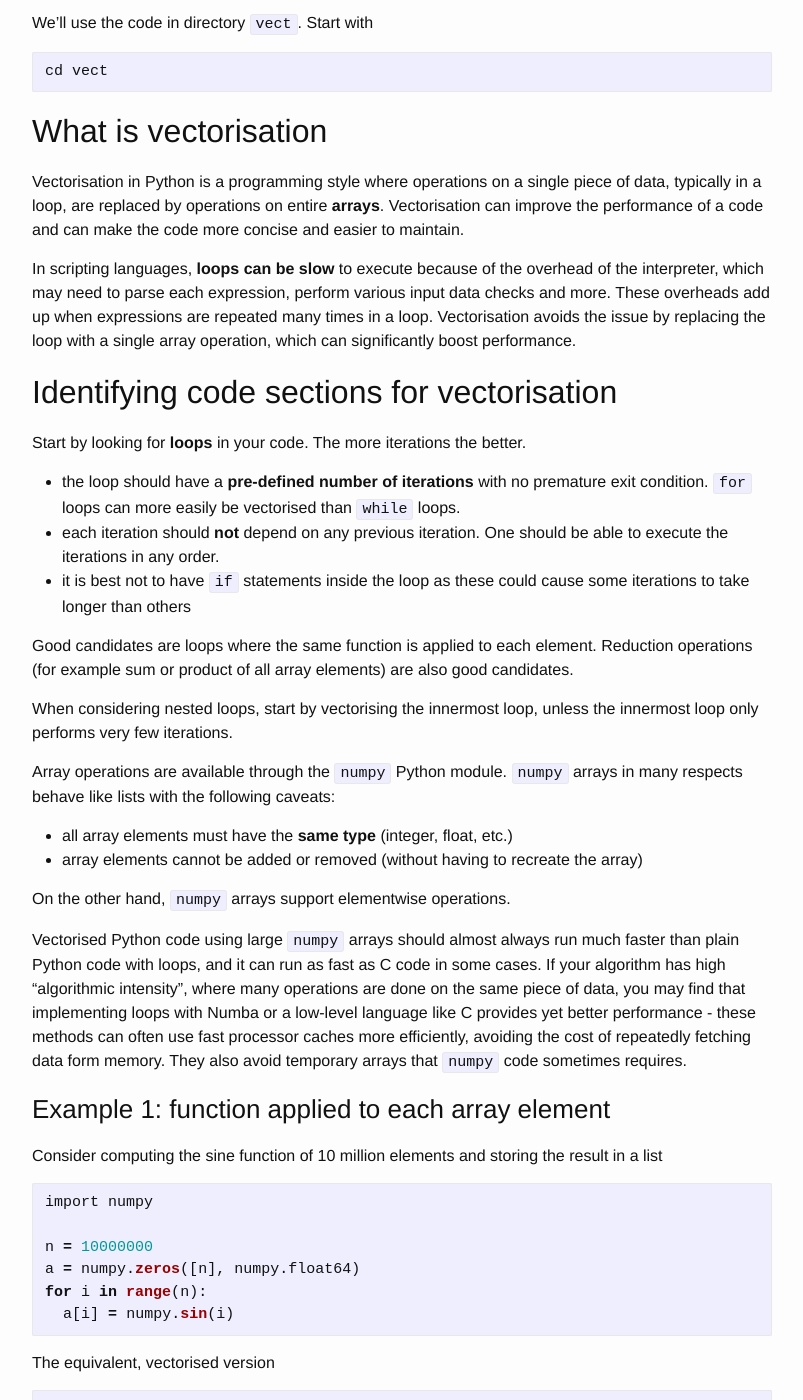
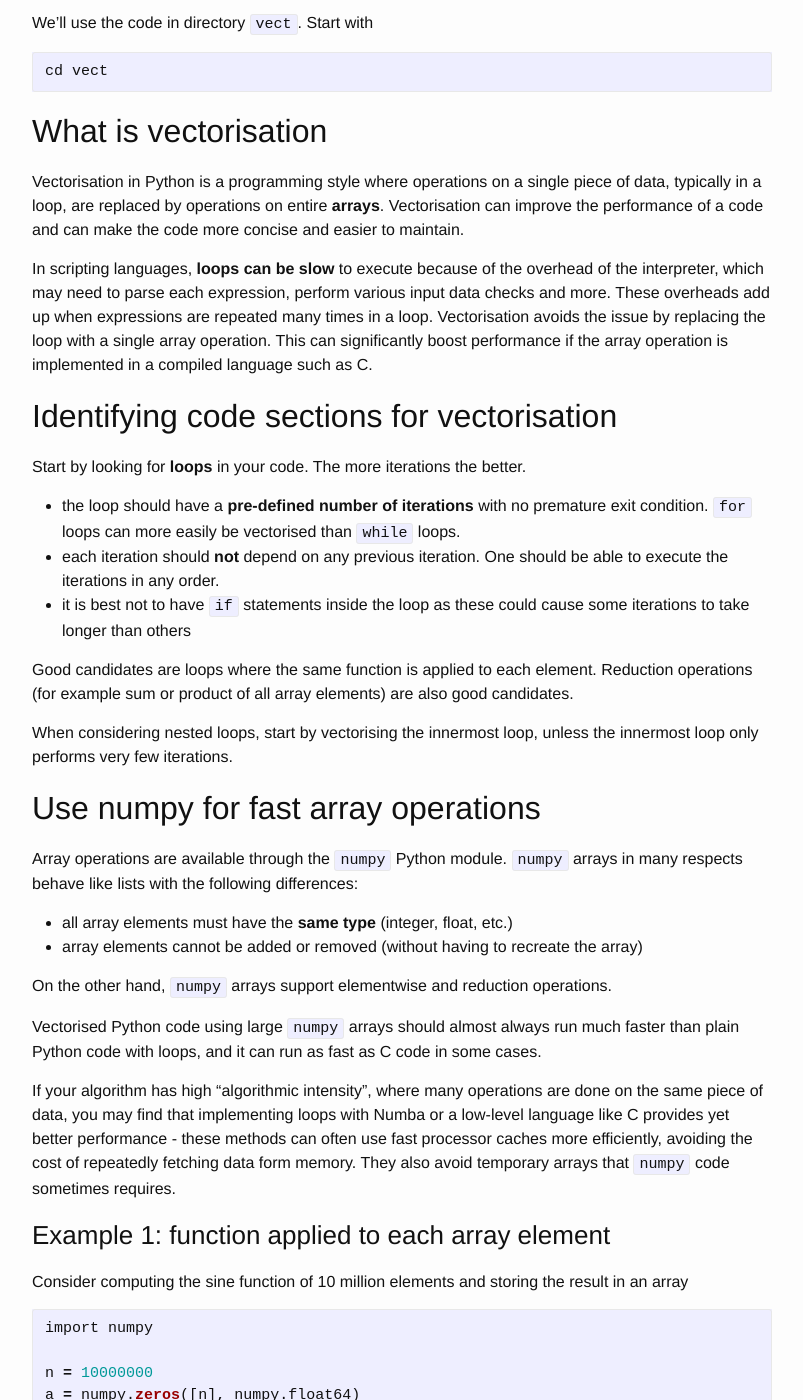
Before and after one commit to nesi/perf-training, a Jekyll site: the page built from _lessons/python-scatter/02-vectorising.md, in a window 1280 px wide and 1400 px high, scrolled down 772 px. Shown: the whole window, without its empty margins (238-1041 px from the left). Built offline with Jekyll 4.4.1, drawn with Linux system fonts in a browser that asks for light colours; some of the changed text lies outside the part shown.

Commit message:
more instructions for the exercise, new subsection title and other improvements

````diff
--- a/_lessons/python-scatter/02-vectorising.md
+++ b/_lessons/python-scatter/02-vectorising.md
@@ -23,7 +23,7 @@
 
 Vectorisation in Python is a programming style where operations on a single piece of data, typically in a loop, are replaced by operations on entire **arrays**. Vectorisation can improve the performance of a code and can make the code more concise and easier to maintain.
 
-In scripting languages, **loops can be slow** to execute because of the overhead of the interpreter, which may need to parse each expression, perform various input data checks and more. These overheads add up when expressions are repeated many times in a loop. Vectorisation avoids the issue by replacing the loop with a single array operation, which can significantly boost performance.
+In scripting languages, **loops can be slow** to execute because of the overhead of the interpreter, which may need to parse each expression, perform various input data checks and more. These overheads add up when expressions are repeated many times in a loop. Vectorisation avoids the issue by replacing the loop with a single array operation. This can significantly boost performance if the array operation is implemented in a compiled language such as C.
 
 ## Identifying code sections for vectorisation
 
@@ -37,18 +37,22 @@
 
 When considering nested loops, start by vectorising the innermost loop, unless the innermost loop only performs very few iterations.
 
-Array operations are available through the `numpy` Python module. `numpy` arrays in many respects behave like lists with the following caveats:
+## Use numpy for fast array operations
+
+ Array operations are available through the `numpy` Python module. `numpy` arrays in many respects behave like lists with the following differences:
 
  * all array elements must have the **same type** (integer, float, etc.)
  * array elements cannot be added or removed (without having to recreate the array)
 
-On the other hand, `numpy` arrays support elementwise operations.
+On the other hand, `numpy` arrays support elementwise and reduction operations.
 
-Vectorised Python code using large `numpy` arrays should almost always run much faster than plain Python code with loops, and it can run as fast as C code in some cases. If your algorithm has high "algorithmic intensity", where many operations are done on the same piece of data, you may find that implementing loops with Numba or a low-level language like C provides yet better performance - these methods can often use fast processor caches more efficiently, avoiding the cost of repeatedly fetching data form memory. They also avoid temporary arrays that `numpy` code sometimes requires.
+Vectorised Python code using large `numpy` arrays should almost always run much faster than plain Python code with loops, and it can run as fast as C code in some cases.
+
+If your algorithm has high "algorithmic intensity", where many operations are done on the same piece of data, you may find that implementing loops with Numba or a low-level language like C provides yet better performance - these methods can often use fast processor caches more efficiently, avoiding the cost of repeatedly fetching data form memory. They also avoid temporary arrays that `numpy` code sometimes requires.
 
 ### Example 1: function applied to each array element
 
-Consider computing the sine function of 10 million elements and storing the result in a list
+Consider computing the sine function of 10 million elements and storing the result in an array
 ```python
 import numpy
 
@@ -72,6 +76,7 @@
 
 ### Example 2: total sum
 
+
 ```python
 n = 100000000
 s = 0
@@ -85,28 +90,12 @@
 n = 100000000
 s = numpy.sum(numpy.arange(0, n))
 ```
-The vectorised code is not only faster but also more more concise.
-
-## Vectorising the scatter code
-
-We have written a partially vectorised version of `scatter`. In `wave.py`,
-```python
-  res = 0j
-  n = len(xc)
-  for i0 in range(n - 1):
-    #...
-    res += computeScatteredWaveElement(kvec, p0, p1, point)
-  return res
-```
-was replaced with:
-```python
-    #...
-    return numpy.sum( dsdt * (-g * gradIncident(kvec, nDotK, pmid) + \
-                              shadow * dgdn * incident(kvec, pmid)) )
-```
-where `dsdt`, `g`, etc. are all arrays of size `n - 1` (number of segments).
+The vectorised code is not only faster but also more concise.
 
 
 > ## Exercises
-> * profile the vectorised code and compare to the non-vectorised code
-> * in scatter.py, vectorise function `isInsideContour` by eliminating the loop computing the boolean variable `inside` and report the new timing
+> We have written a partially vectorised version of `scatter` under the `vect` directory.
+> * profile or time the vectorised code and compare the timing to the non-vectorised code under `orig`
+> * in scatter.py, vectorise function `isInsideContour` by eliminating the loop computing the boolean variable `inside` and report the new timing.
+    > > Hint: create array `area = a[0, :]*b[1, :] - a[1, :]*b[0, :]` and check that all elements of `area` are strictly positive (`> 1.e-10`)
+> * what temporary array did you have to create in order to vectorise the loop?
````
